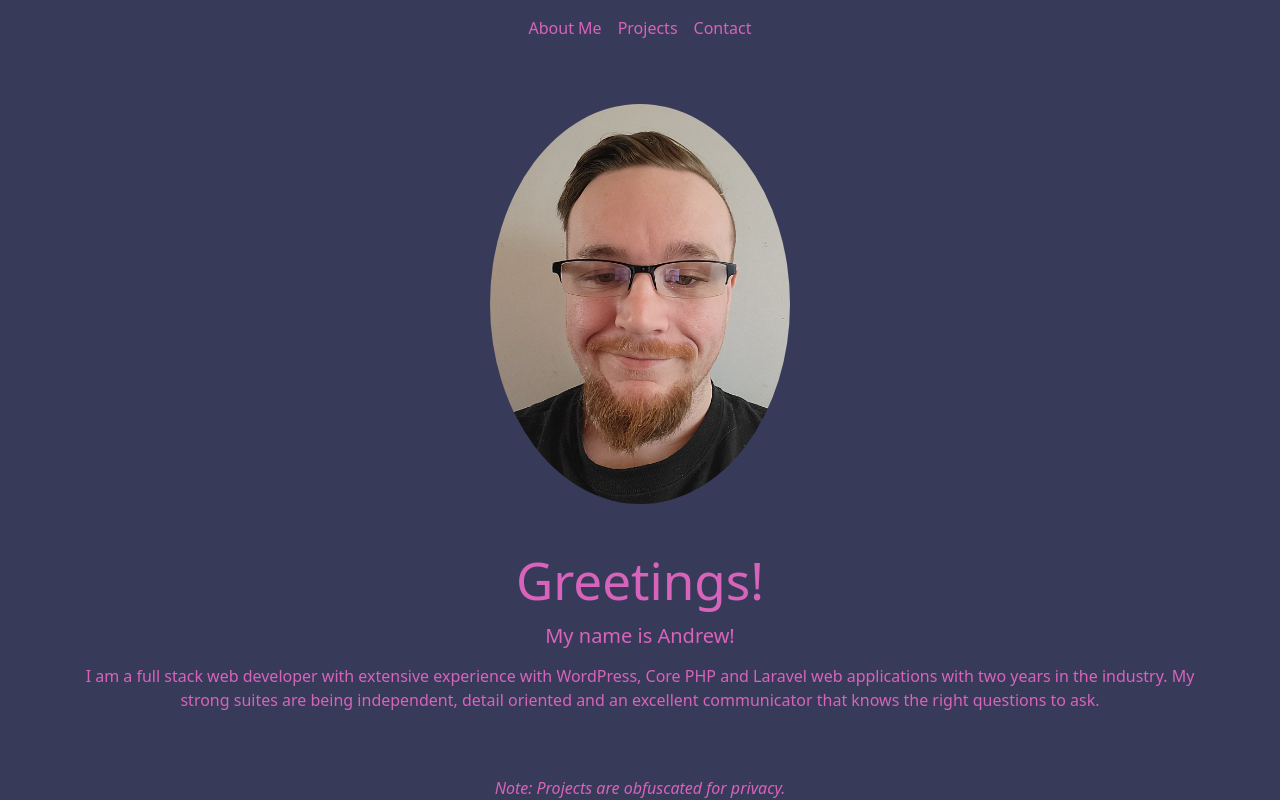
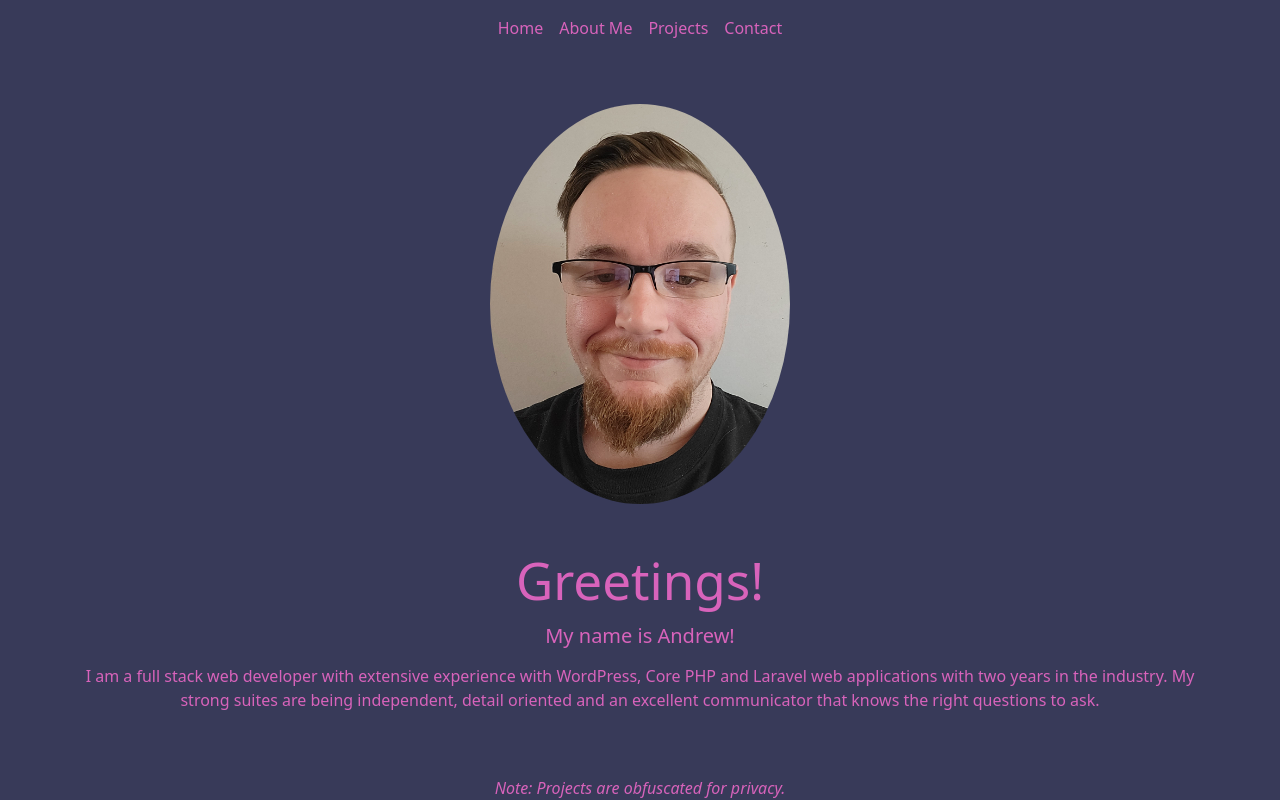
Before and after one commit to 0xRenegade/portfolio, a React (Vite) app: page / in a window 1280 px wide. Shown: the top 800 px of the page. Built offline with nearby package versions, Linux system fonts and the light colour scheme.

Commit message:
add home button to nav

```diff
--- a/src/components/NavBar.jsx
+++ b/src/components/NavBar.jsx
@@ -28,6 +28,7 @@ const NavBar = () => {
             className="justify-content-center"
           >
             <Nav>
+              <Nav.Link href="/">Home</Nav.Link>
               <Nav.Link onClick={() => handleScroll('about')} href="#">
                 About Me
               </Nav.Link>
```
